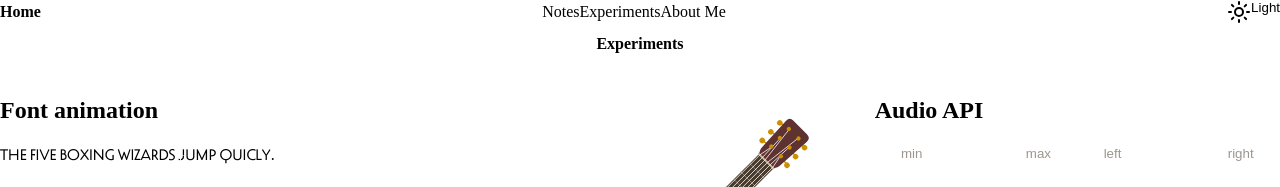
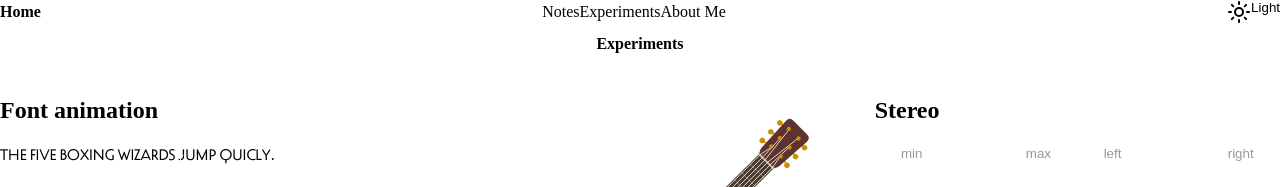
Before and after one commit to zoepje/i-love-web, a SvelteKit app: page /experiments in a window 1280 px wide. Shown: the top 187 px of the page. Built offline with nearby package versions, Linux system fonts and the light colour scheme.

Commit message:
Update +page.svelte

```diff
--- a/src/routes/experiments/+page.svelte
+++ b/src/routes/experiments/+page.svelte
@@ -296,7 +296,7 @@
   </div>
 
   <div class="audio-api ex">
-    <h2>Audio API</h2>
+    <h2>Stereo</h2>
     <section class="master-controls">
 			<input bind:this={volumeControl} type="range" id="volume" class="control-volume" min="0" max="2" value="1" list="gain-vals" step="0.01" data-action="volume" />
 			<datalist id="gain-vals">
```
